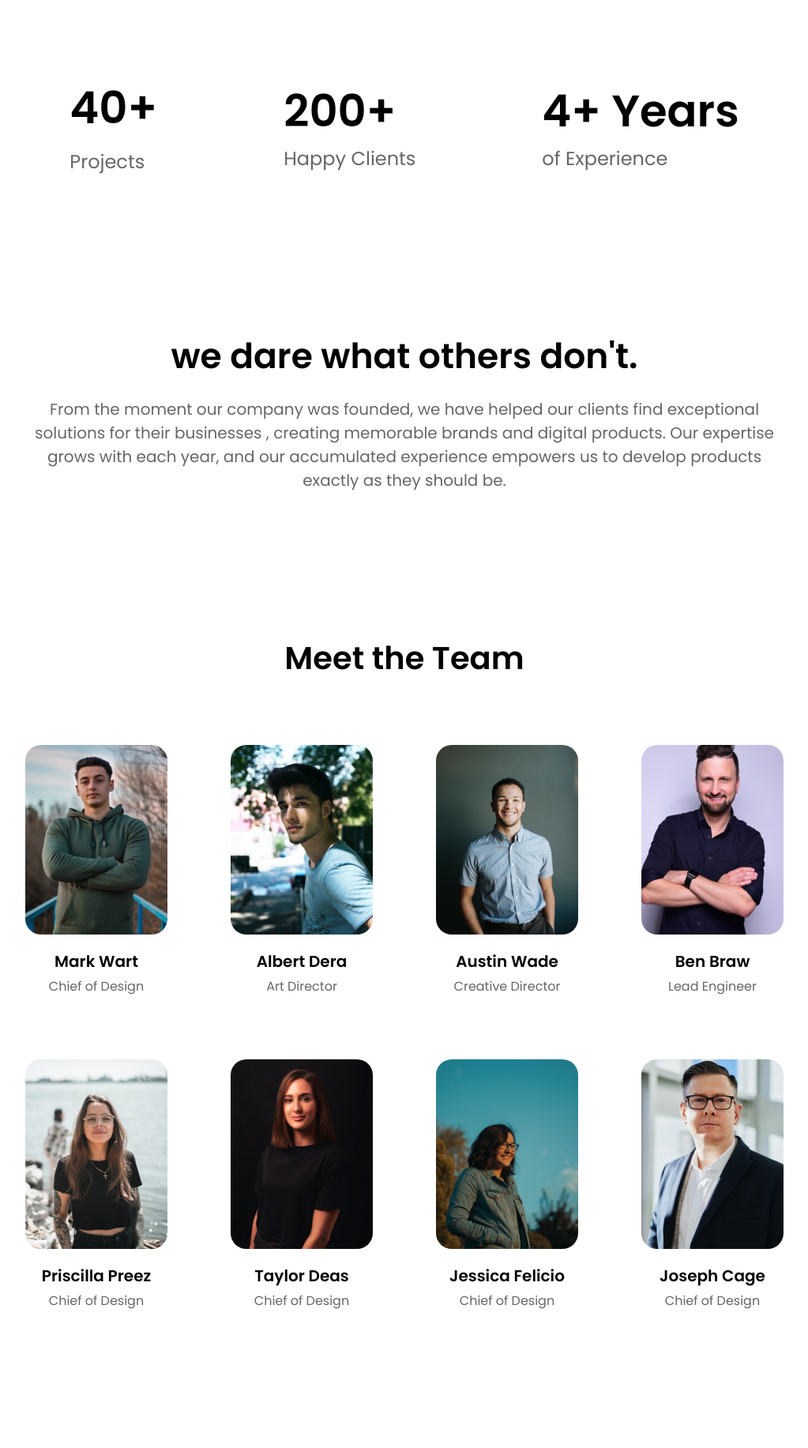
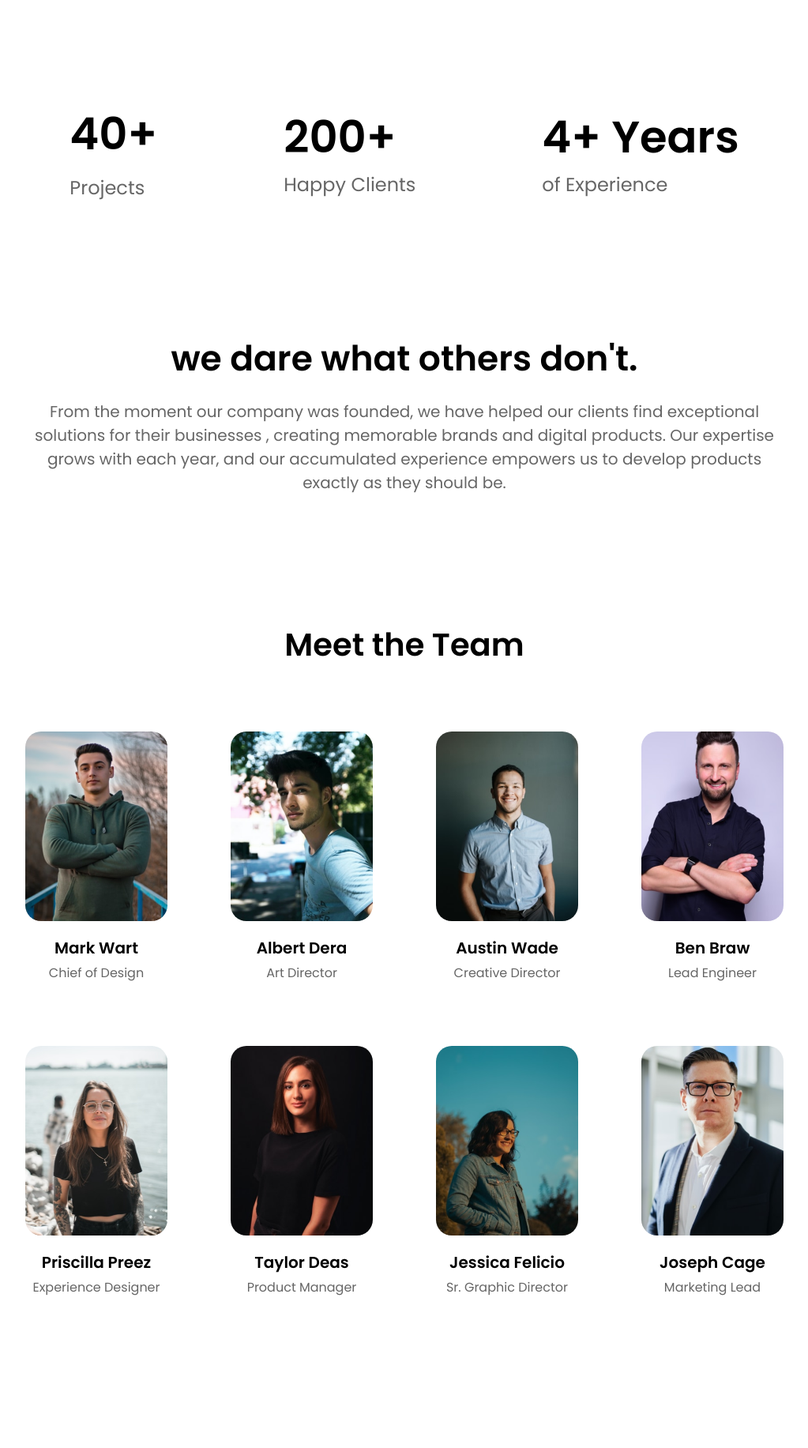
Before and after one commit to Maxx058/Flint, a PHP site: page /about.html in a window 1280 px wide; the page is wider, and only the part inside the window is pictured. Shown: the part 1656-3489 px from the top of that part at 79% size, without its empty margins (128-1151 px from the left). Run offline with PHP 8.4, Linux system fonts and the light colour scheme.

Commit message:
about changes

```diff
--- a/about.html
+++ b/about.html
@@ -23,8 +23,8 @@
 
     <!--Closing of Nav bar-->
 
-    <div class="img-container"><img class="about-img" src="/images/about/heading-img.png"></img>
-    <div class="img-heading">Creativity Meets<br> Techology</div>>
+    <div class="about-img-container"><img class="about-img" src="/images/about/heading-img.png"></img>
+    <div class="img-heading">Creativity Meets<br> Techology</div>
     </div>
 
     <!-- opening of vision -->
@@ -44,7 +44,7 @@
     <!-- closing of vision -->
 
     <!-- opening of img-container-2 -->
-    <div class="img-container-2">
+    <div class="about-img-container-2">
       <div class="img-container-2-item1"></div>
       <div class="img-container-2-item2"></div>
     </div>
@@ -88,10 +88,10 @@
 
     <!-- opening of team -->
 
-    <div class="team">
+    <div class="team-section">
       <h1 class="team-heading">Meet the Team</h1>
 
-      <div class="team-group">
+      <div class="team-container">
         <div class="team-member">
           <img
             class="team-member-image"
@@ -129,7 +129,7 @@
         </div>
       </div>
 
-      <div class="team-group">
+      <div class="team-container">
         <div class="team-member">
           <img
             class="team-member-image"
@@ -137,7 +137,7 @@
             alt="#"
           />
           <h4 class="team-member-name">Priscilla Preez</h4>
-          <p class="team-member-designation">Chief of Design</p>
+          <p class="team-member-designation">Experience Designer</p>
         </div>
 
         <div class="team-member">
@@ -147,7 +147,7 @@
             alt="#"
           />
           <h4 class="team-member-name">Taylor Deas</h4>
-          <p class="team-member-designation">Chief of Design</p>
+          <p class="team-member-designation">Product Manager</p>
         </div>
 
         <div class="team-member">
@@ -157,7 +157,7 @@
             alt="#"
           />
           <h4 class="team-member-name">Jessica Felicio</h4>
-          <p class="team-member-designation">Chief of Design</p>
+          <p class="team-member-designation">Sr. Graphic Director</p>
         </div>
 
         <div class="team-member">
@@ -167,7 +167,7 @@
             alt="#"
           />
           <h4 class="team-member-name">Joseph Cage</h4>
-          <p class="team-member-designation">Chief of Design</p>
+          <p class="team-member-designation">Marketing Lead</p>
         </div>
       </div>
     </div>
--- a/css/about.css
+++ b/css/about.css
@@ -76,10 +76,11 @@ header {
 
 /* opening of img container */
 
-.img-container {
-  width: 80%;
+.about-img-container {
+  max-width: 1200px;
   position: relative;
-  margin: 0 auto;
+  margin: auto;
+  margin-top: 80px;
   text-align: center;
 }
 .img-heading {
@@ -93,12 +94,14 @@ header {
   justify-content: center;
   width: 100%;
   text-align: center;
+  transform: translate(-50%, -50%);
 }
 
 .about-img {
   height: 100%;
   width: 100%;
   border-radius: 40px;
+  filter: brightness(0.8);
 }
 
 /* closing of img-container */
@@ -123,7 +126,7 @@ header {
   font-weight: 400;
   color: #666666;
   margin-top: 20px;
-  width: 960px;
+  max-width: 960px;
   text-align: center;
 }
 
@@ -131,15 +134,14 @@ header {
 
 /* opening of img-container-2 */
 
-.img-container-2 {
+.about-img-container-2 {
   display: flex;
   justify-content: center;
   align-items: center;
   gap: 104px;
-  margin-top: 160px;
   height: 420px;
-  margin-left: 12em;
-  margin-right: 12em;
+  margin: auto;
+  margin-top: 120px;
 }
 
 .img-container-2-item1 {
@@ -168,9 +170,9 @@ header {
   justify-content: center;
   gap: 160px;
   align-items: center;
-  height: 280px;
-  margin-top: 120px;
-  margin-bottom: 120px;
+  height: 220px;
+  margin-top: auto;
+  margin-top: 80px;
 }
 
 .achievements-container {
@@ -192,12 +194,12 @@ header {
 /* closing of achievements */
 
 /* opening of team */
-.team {
+.team-section {
   display: flex;
   justify-content: center;
   align-items: center;
   flex-direction: column;
-  margin-top: 180px;
+  margin-top: 160px;
   gap: 80px;
 }
 
@@ -206,7 +208,7 @@ header {
   font-weight: 600;
 }
 
-.team-group {
+.team-container {
   display: flex;
   justify-content: center;
   align-items: center;
--- a/index.html
+++ b/index.html
@@ -38,7 +38,7 @@
     </div>
     <div class="section-image-container"></div>
 
-    <!--Closing of Section 1-->
+    <!--Closing of Intro -->
 
     <!--Opening of item grid container-->
 
```
Also changed, not shown: css/services.css (+13 -22 lines), services.html (+22 -22 lines).
